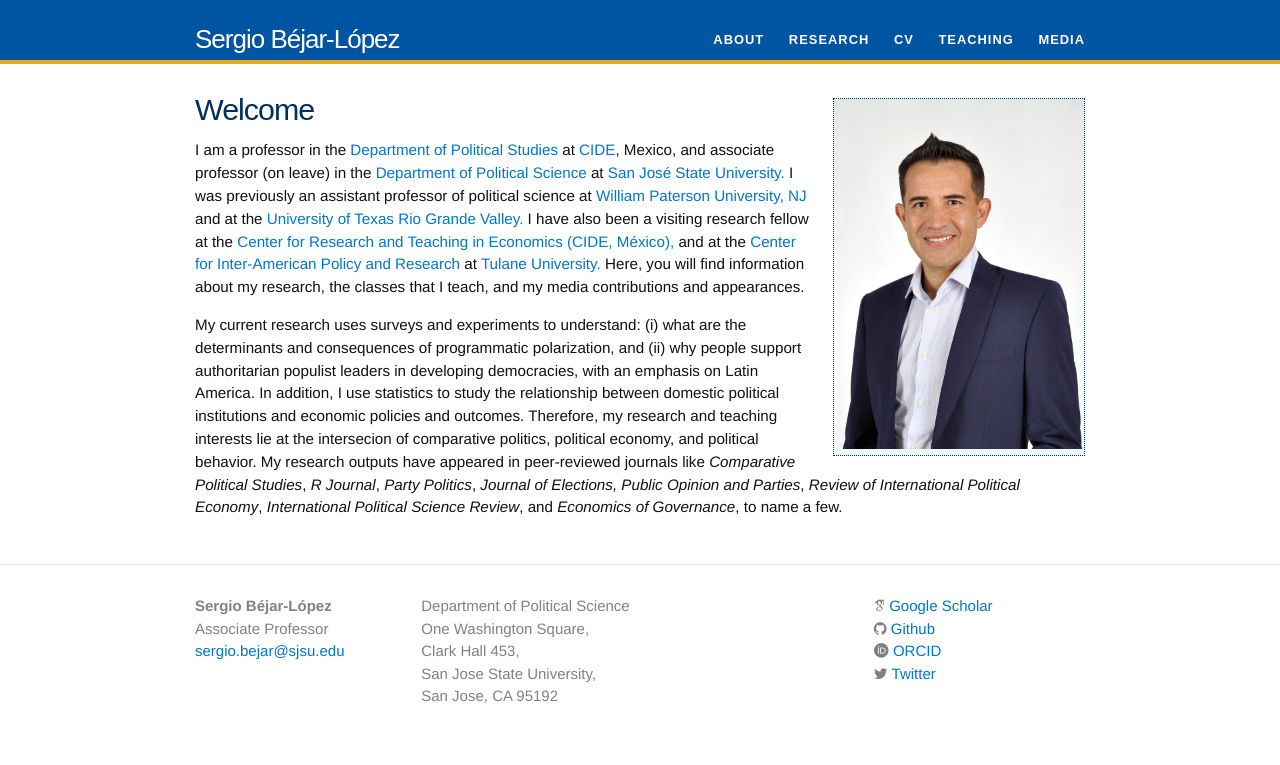
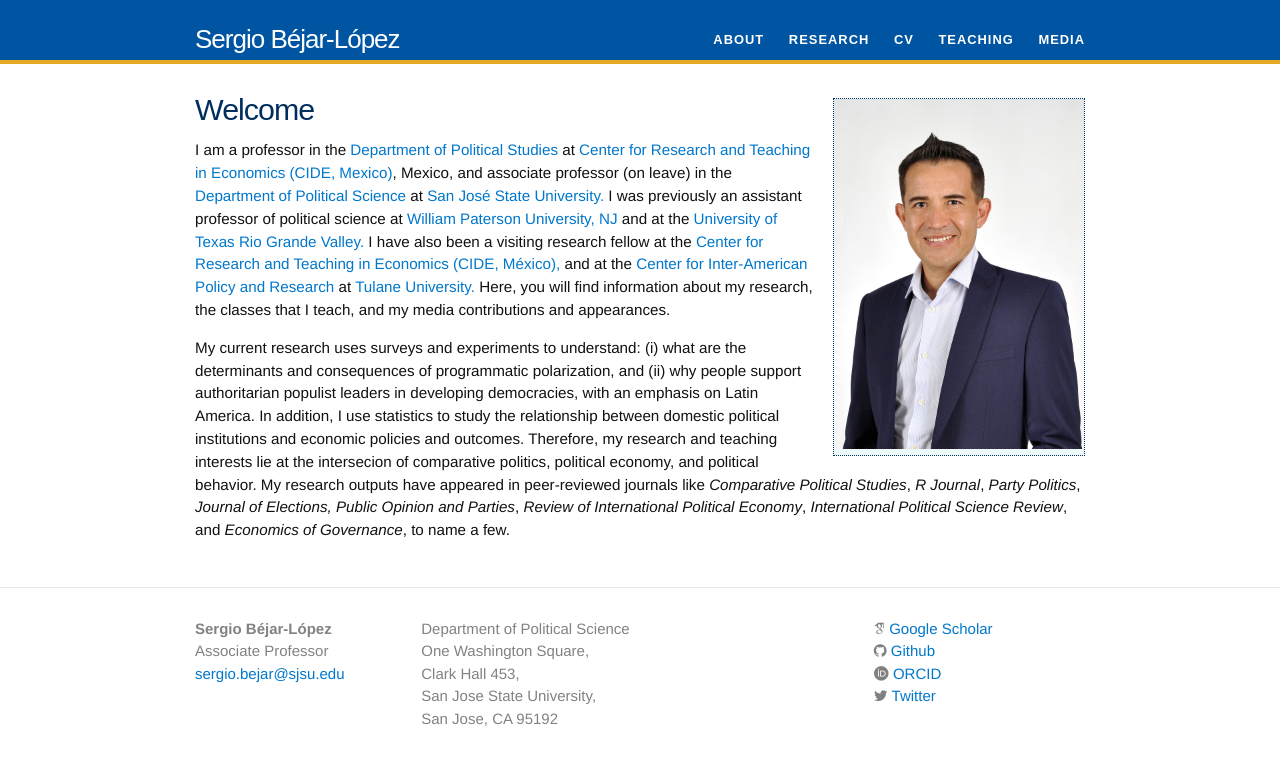
Before and after one commit to Sergio-Bejar/Sergio-Bejar.github.io, a Jekyll site: the page built from index.html, in a window 1280 px wide. Shown: the top 765 px of the page. Built offline with Jekyll 4.4.1, drawn with Linux system fonts in a browser that asks for light colours; nearby versions of some CDN libraries; some web fonts are replaced.

Commit message:
long_cide

```diff
--- a/index.html
+++ b/index.html
@@ -10,7 +10,7 @@ layout: default
 
 <h1>Welcome</h1>
 
-	<p>I am a professor in the <a href="https://www.cide.edu/dep/">Department of Political Studies</a> at <a href="https://www.cide.edu">CIDE</a>, Mexico, and associate professor (on leave) in the <a href="https://www.sjsu.edu/polisci/">Department of Political Science</a> at <a href="https://www.sjsu.edu">San José State University.</a> I was previously an assistant professor of political science at <a href="https://www.wpunj.edu"> William Paterson University, NJ </a> and at the <a href="https://www.utrgv.edu"> University of Texas Rio Grande Valley. </a> I have also been a visiting research fellow at the <a href="https://www.cide.edu">Center for Research and Teaching in Economics (CIDE, México),</a> and at the <a href="https://stonecenter.tulane.edu/cipr">Center for Inter-American Policy and Research </a> at <a href= "https//tulane.edu">Tulane University.</a> Here, you will find information about my research, the classes that I teach, and my media contributions and appearances.
+	<p>I am a professor in the <a href="https://www.cide.edu/dep/">Department of Political Studies</a> at <a href="https://www.cide.edu">Center for Research and Teaching in Economics (CIDE, Mexico)</a>, Mexico, and associate professor (on leave) in the <a href="https://www.sjsu.edu/polisci/">Department of Political Science</a> at <a href="https://www.sjsu.edu">San José State University.</a> I was previously an assistant professor of political science at <a href="https://www.wpunj.edu"> William Paterson University, NJ </a> and at the <a href="https://www.utrgv.edu"> University of Texas Rio Grande Valley. </a> I have also been a visiting research fellow at the <a href="https://www.cide.edu">Center for Research and Teaching in Economics (CIDE, México),</a> and at the <a href="https://stonecenter.tulane.edu/cipr">Center for Inter-American Policy and Research </a> at <a href= "https//tulane.edu">Tulane University.</a> Here, you will find information about my research, the classes that I teach, and my media contributions and appearances.
 
 	<p>My current research uses surveys and experiments to understand: (i) what are the determinants and consequences of programmatic polarization, and (ii) why people support authoritarian populist leaders in developing democracies, with an emphasis on Latin America. In addition, I use statistics to study the relationship between domestic political institutions and economic policies and outcomes. Therefore, my research and teaching interests lie at the intersecion of comparative politics, political economy, and political behavior. My research outputs have appeared in peer-reviewed journals like <em>Comparative Political Studies</em>, <em>R Journal</em>, <em>Party Politics</em>, <em>Journal of Elections, Public Opinion and Parties</em>, <em> Review of International Political Economy</em>, <em>International Political Science Review</em>, and <em>Economics of Governance</em>, to name a few.</p>
 
```
